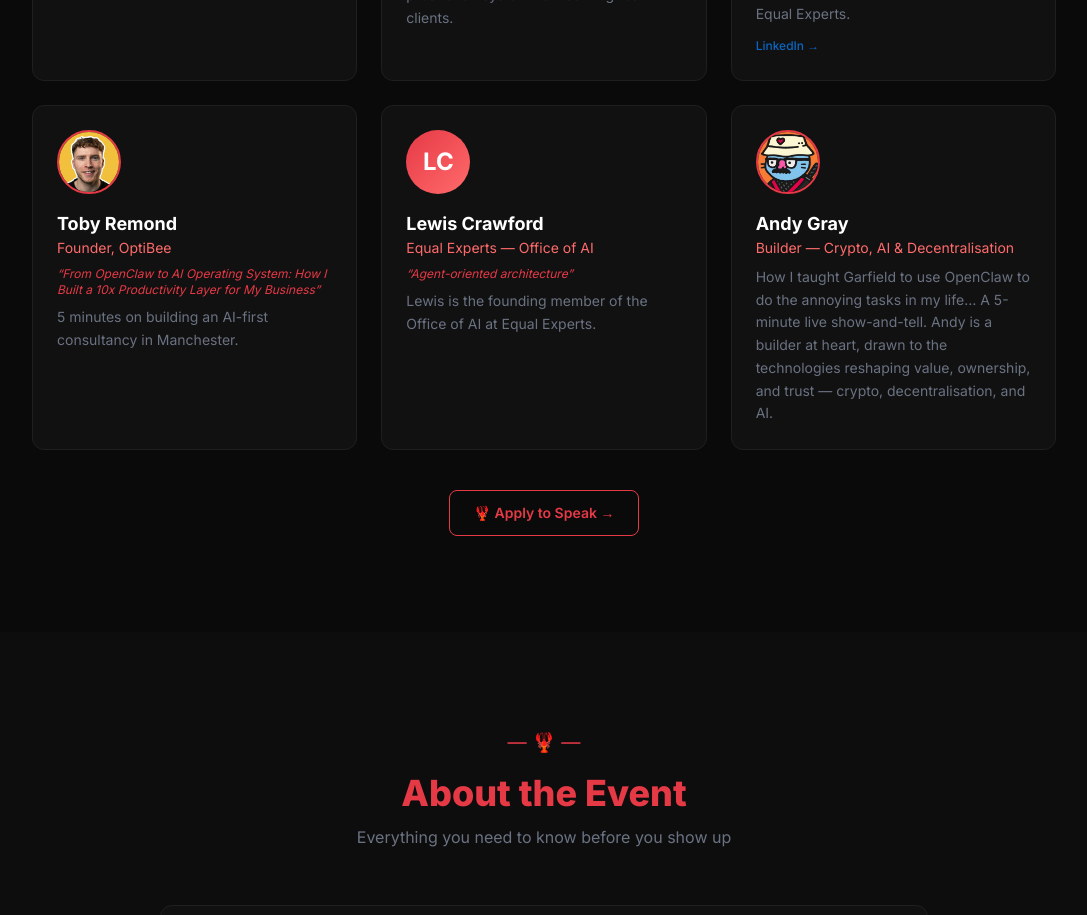
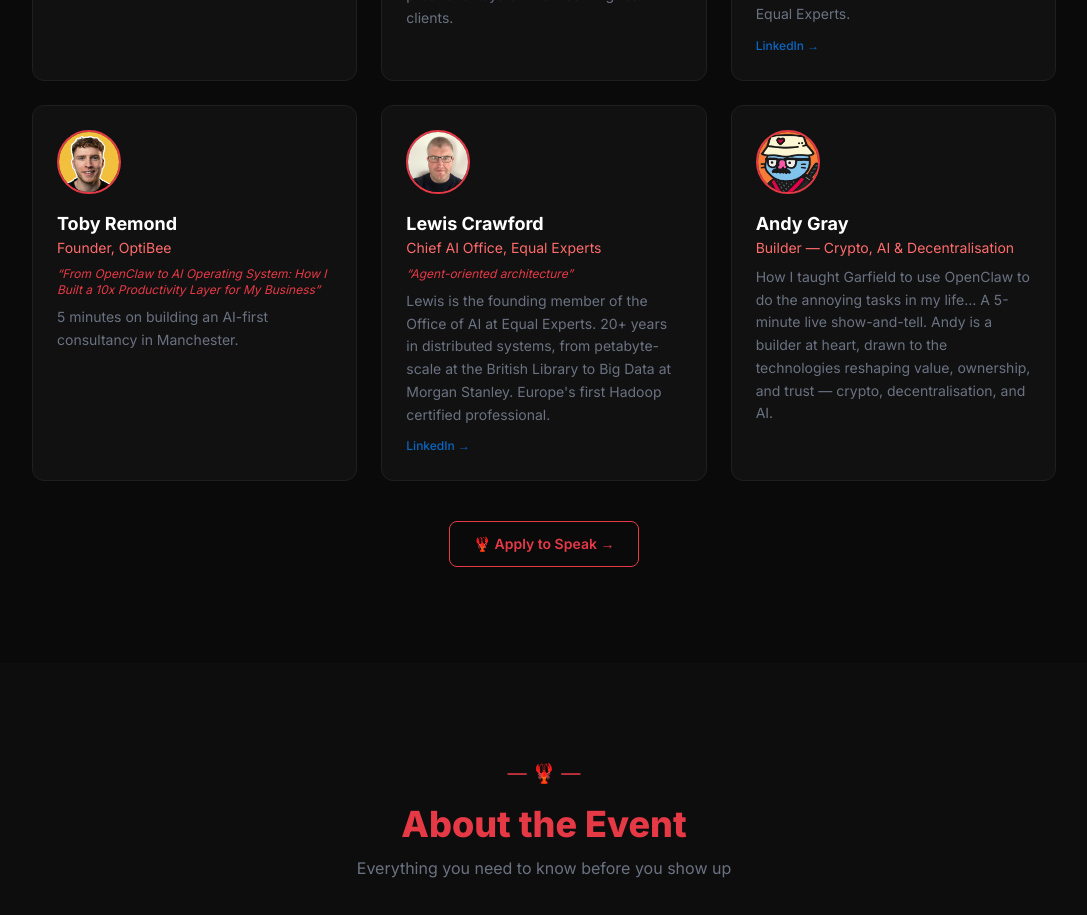
Before and after one commit to dcccrypto/manchester-meetup, a Next.js app: page / in a window 1280 px wide. Shown: the part 3180-4095 px from the top of the page, without its empty margins (96-1183 px from the left). Built offline with nearby package versions, Linux system fonts and the light colour scheme.

Commit message:
speakers: add Lewis Crawford headshot from LinkedIn

```diff
--- a/components/Speakers.tsx
+++ b/components/Speakers.tsx
@@ -38,12 +38,13 @@
   },
   {
     name: "Lewis Crawford",
-    role: "Equal Experts — Office of AI",
+    role: "Chief AI Office, Equal Experts",
     talk: "Agent-oriented architecture",
-    bio: "Lewis is the founding member of the Office of AI at Equal Experts.",
+    bio: "Lewis is the founding member of the Office of AI at Equal Experts. 20+ years in distributed systems, from petabyte-scale at the British Library to Big Data at Morgan Stanley. Europe's first Hadoop certified professional.",
     initials: "LC",
     emoji: "🏗️",
-    image: null,
+    image: "/speakers/lewis-crawford.jpg",
+    linkedin: "https://linkedin.com/in/lewiscrawford/",
   },
   {
     name: "Andy Gray",
```
Also changed, not shown: public/speakers/lewis-crawford.jpg (added).
